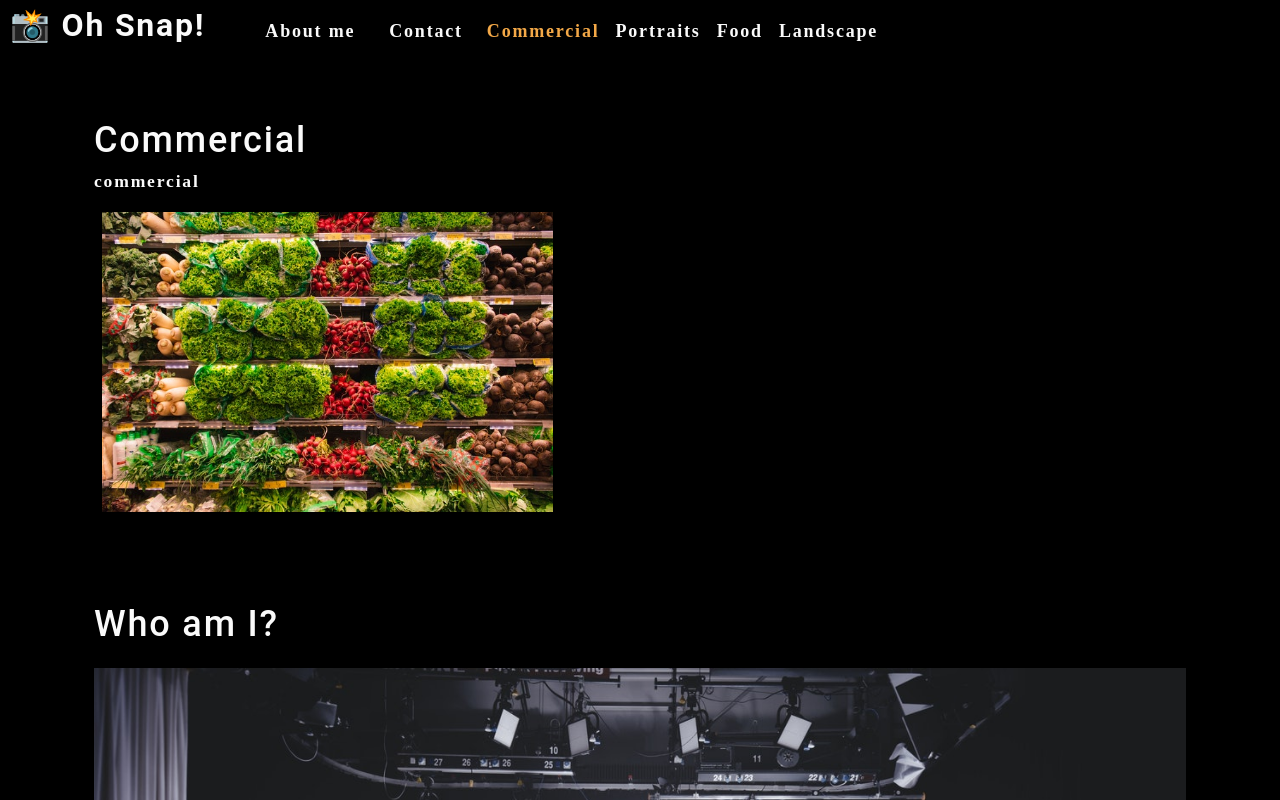
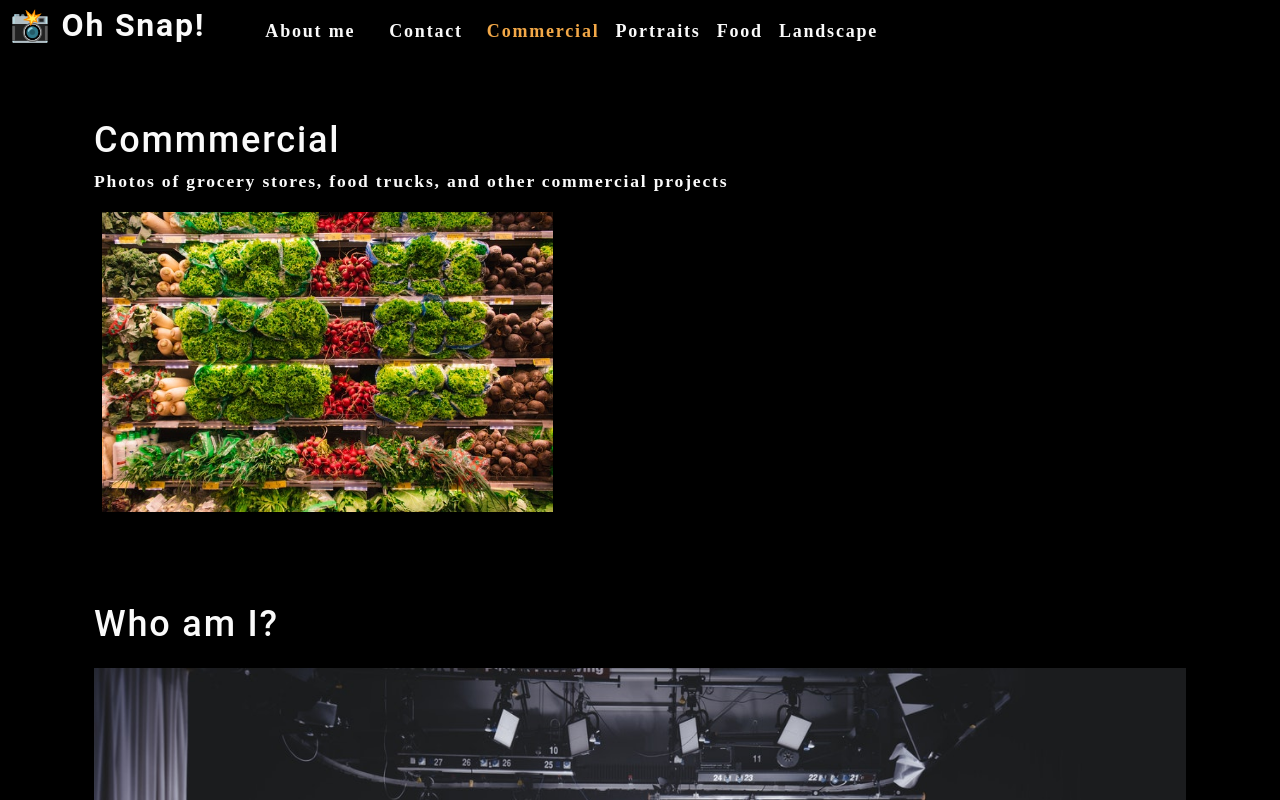
Before and after one commit to cmd0160/photo-port, a React (Create React App) app: page / in a window 1280 px wide. Shown: the top 800 px of the page. Built offline with nearby package versions, Linux system fonts and the light colour scheme.

Commit message:
work with useState and useEffect hooks/dynamically altering the document title

```diff
--- a/src/components/Gallery/index.js
+++ b/src/components/Gallery/index.js
@@ -1,25 +1,24 @@
-import React from "react";
-import { capitalizeFirstLetter } from '../../utils/helpers';
-import photo from "../../assets/small/commercial/0.jpg";
+import React from 'react'
+import { capitalizeFirstLetter  } from '../../utils/helpers';
+import photo from "../../assets/small/commercial/0.jpg"
 
-function Gallery(props) {
-  const currentCategory = {
-    name: "commercial",
-    description:
-      "Photos of grocery stores, food trucks, and other commercial projects",
-  };
+const Gallery = () => {
+
+const currentCategory = {
+  name: "commmercial",
+  desription: "Photos of grocery stores, food trucks, and other commercial projects",
+};
+
+
   return (
     <section>
       <h1>{capitalizeFirstLetter(currentCategory.name)}</h1>
-      <p>{currentCategory.name}</p>
-      <div className="flex-row">
-          <img
-            src={photo}
-            alt="Commercial Example"
-            className="img-thumbnail mx-1"
-          />
+      <p>{currentCategory.desription}</p>
+      <div className='flex-row'>
+        <img src={photo} alt="groceries" className='img-thumbnail mx-1' />
       </div>
     </section>
-  );
+  )
 }
-export default Gallery;
+
+export default Gallery
--- a/src/components/Nav/index.js
+++ b/src/components/Nav/index.js
@@ -10,7 +10,7 @@ function Nav(props) {
   } = props;
 
   useEffect(() => {
-    document.title = capitalizeFirstLetter(currentCategory.name);
+    document.title = capitalizeFirstLetter(currentCategory.name)
   }, [currentCategory]);
 
   return (
```
